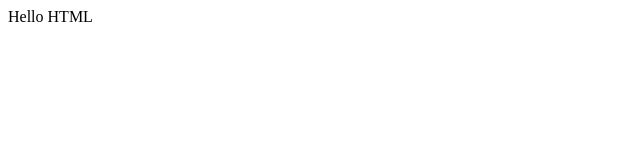
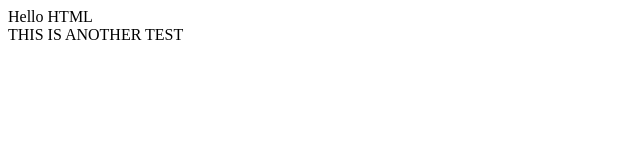
Before and after one commit to pJTMP/demo-repo, a plain HTML site: page index.html in a window 1280 px wide. Shown: the whole page, without its empty margins (0-640 px from the left). Drawn offline with Linux system fonts and the light colour scheme.

Commit message:
updated index file
added another div element

```diff
--- a/index.html
+++ b/index.html
@@ -1 +1,2 @@
 <div>Hello HTML</div>
+<div>THIS IS ANOTHER TEST</div>
```
